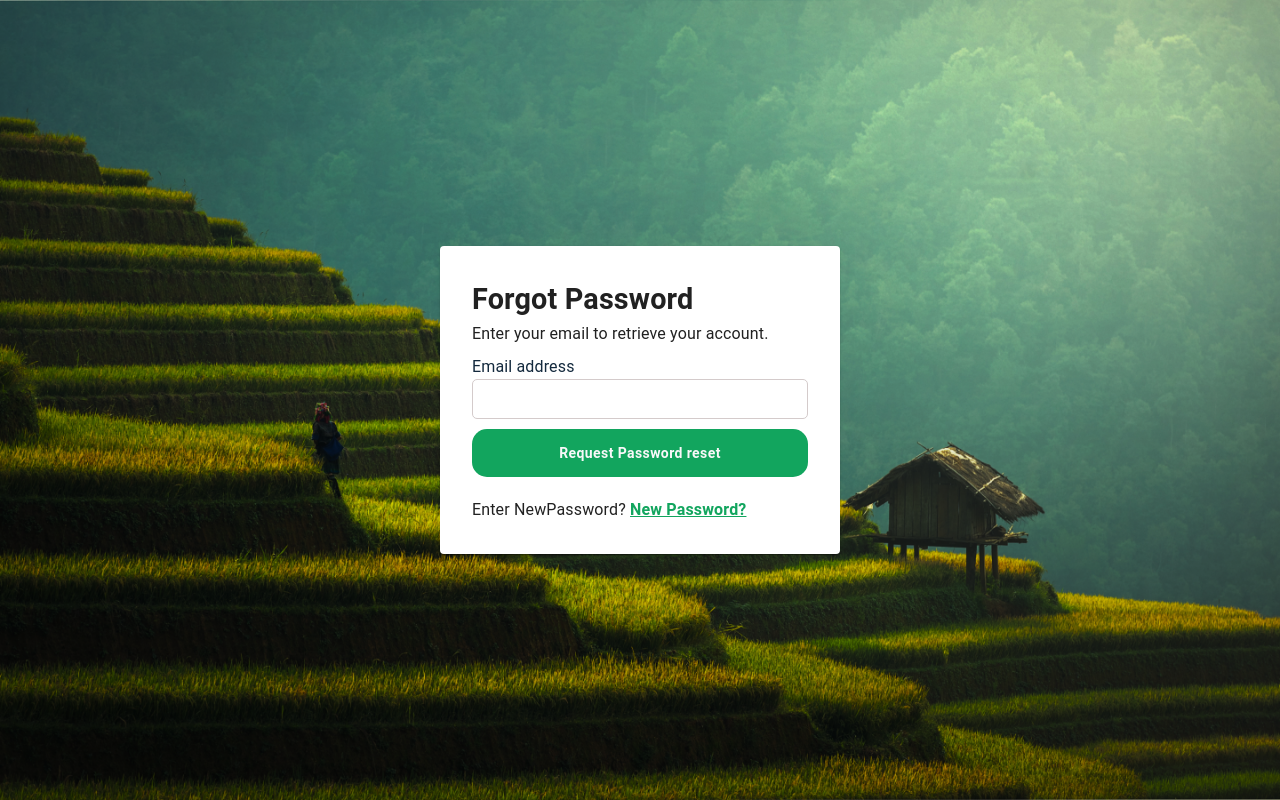
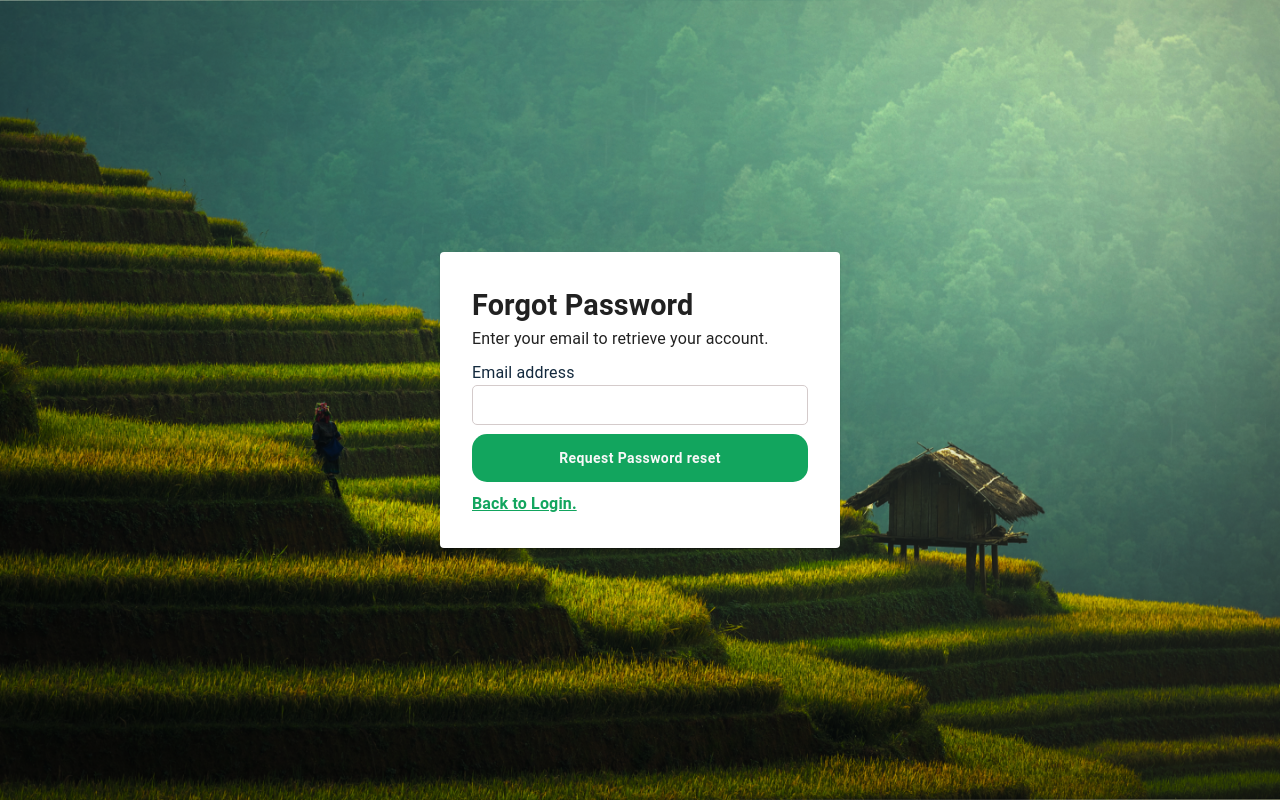
Before and after one commit to Kaeyz/irrigation_system_web, a React (Create React App) app: page /forgot in a window 1280 px wide. Built offline with nearby package versions, Linux system fonts and the light colour scheme; no server answers.

Commit message:
updated forgot

```diff
--- a/src/components/auth/ForgetForm.js
+++ b/src/components/auth/ForgetForm.js
@@ -59,9 +59,7 @@ const ForgetPageForm = () => {
 			/>
 
 			<div className="links">
-				<p> Enter NewPassword?
-					<span> <Link to="/password" className="c-green text-semi-bold" > New Password? </Link> </span>
-				</p>
+				<Link to="/login" className="c-green text-semi-bold" > Back to Login. </Link>
 			</div>
 		</Wrapper>
 	);
```
